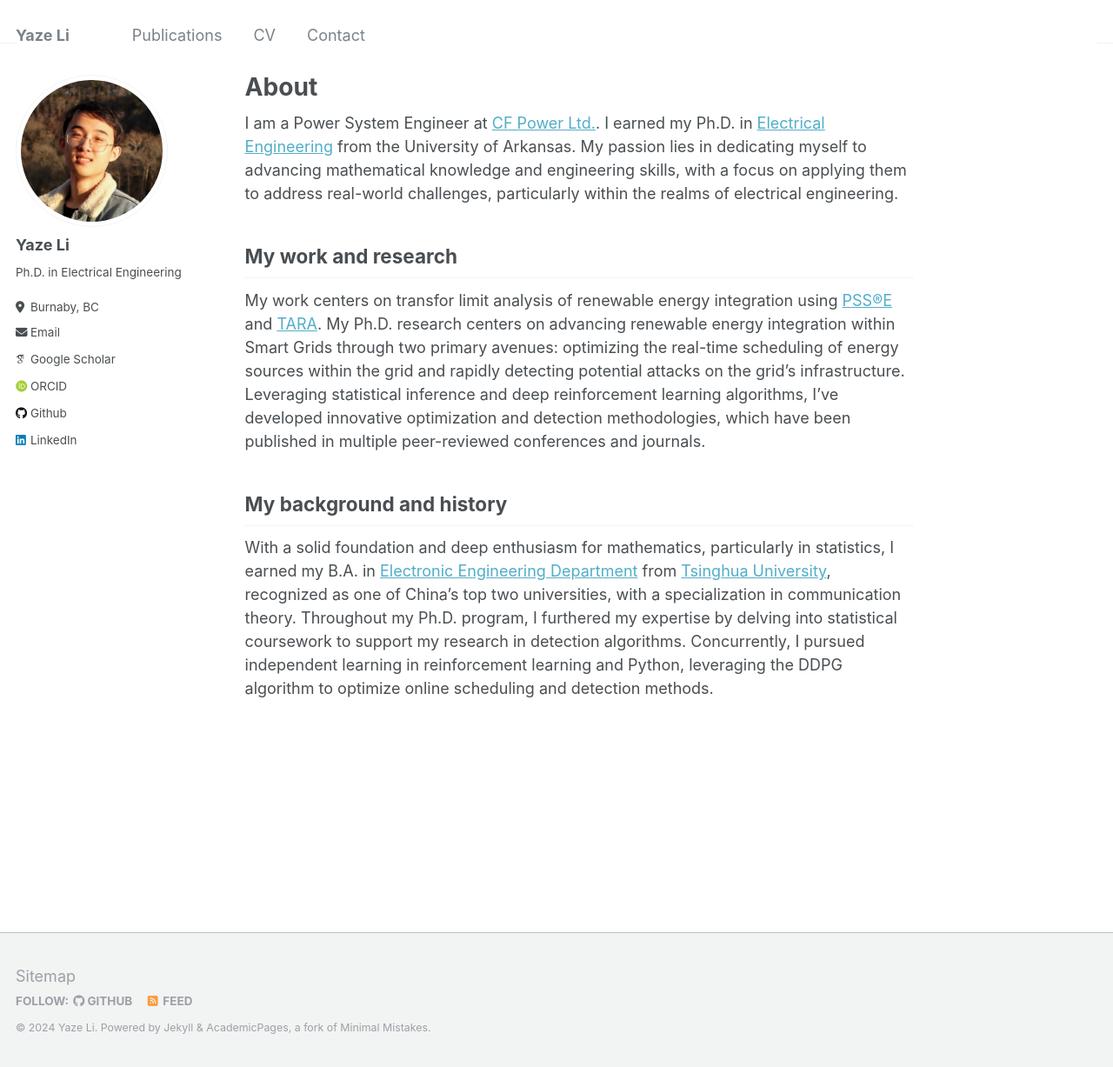
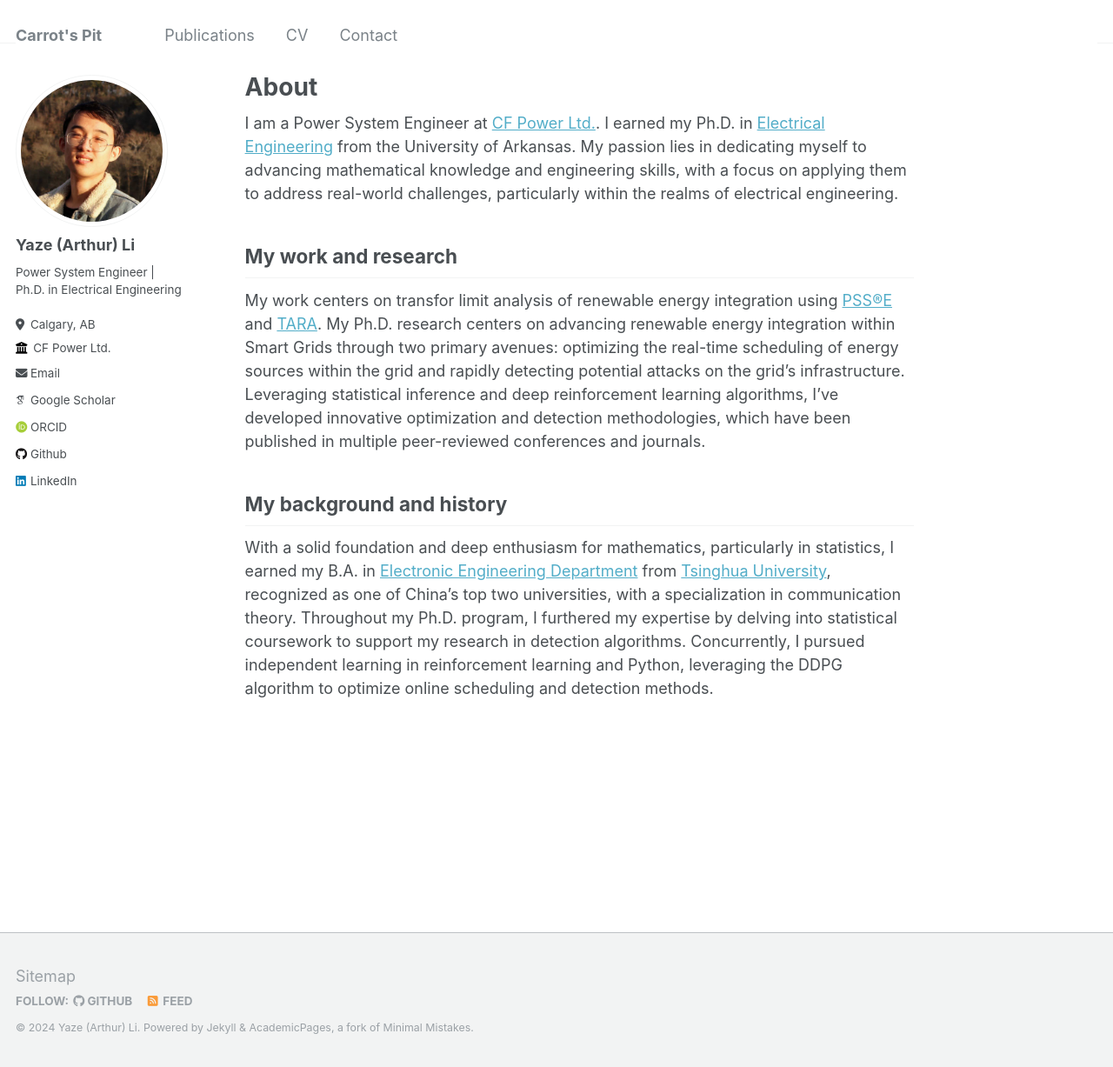
Before and after one commit to Arthurliyaze/Arthurliyaze.github.io, a Jekyll site: the page built from _pages/about.md, in a window 1280 px wide and 1227 px high. Shown: the whole window at 87% size. Built offline with Jekyll 4.4.1, drawn with Linux system fonts in a browser that asks for light colours; some web fonts are replaced.

Commit message:
Update _config.yml

```diff
--- a/_config.yml
+++ b/_config.yml
@@ -8,10 +8,10 @@
 
 # Basic Site Settings
 locale                   : "en-US"
-title                    : "Yaze Li"
+title                    : "Carrot's Pit"
 title_separator          : "-"
-name                     : &name "Yaze Li"
-description              : &description "Ph.D. in Electrical Engineering"
+name                     : &name "Yaze (Arthur) Li"
+description              : &description "Power System Engineer | Ph.D. in Electrical Engineering"
 url                      : https://Arthurliyaze.github.io # the base hostname & protocol for your site e.g. "https://arthurliyaze.github.io"
 baseurl                  : "" # the subpath of your site, e.g. "/blog"
 repository               : "Arthurliyaze.github.io"
@@ -21,12 +21,12 @@ repository               : "Arthurliyaze.github.io"
 #               Additional customization can be done by editing /_includes/author-profile.html
 author:
   # Biographic information
-  name             : "Yaze Li"
+  name             : "Yaze (Arthur) Li"
   avatar           : "yaze.jpg"
   #pronouns         : "he/his" # example: "she/her"
-  bio              : "Ph.D. in Electrical Engineering"
-  location         : "Burnaby, BC"
-  employer         : #"Red Brick University"
+  bio              : "Power System Engineer | Ph.D. in Electrical Engineering"
+  location         : "Calgary, AB"
+  employer         : "CF Power Ltd."
   uri              : # URL
   email            : "arthurliyaze@gmail.com"
 
```
